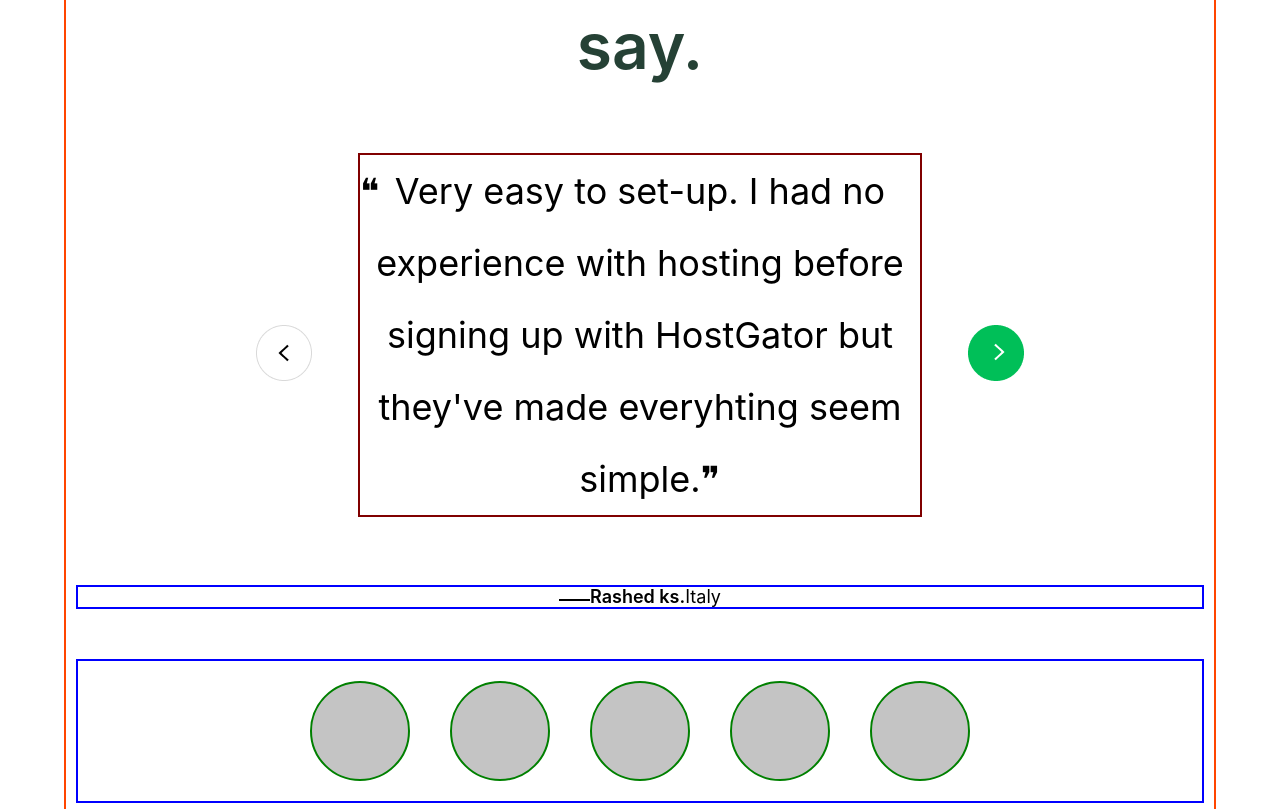
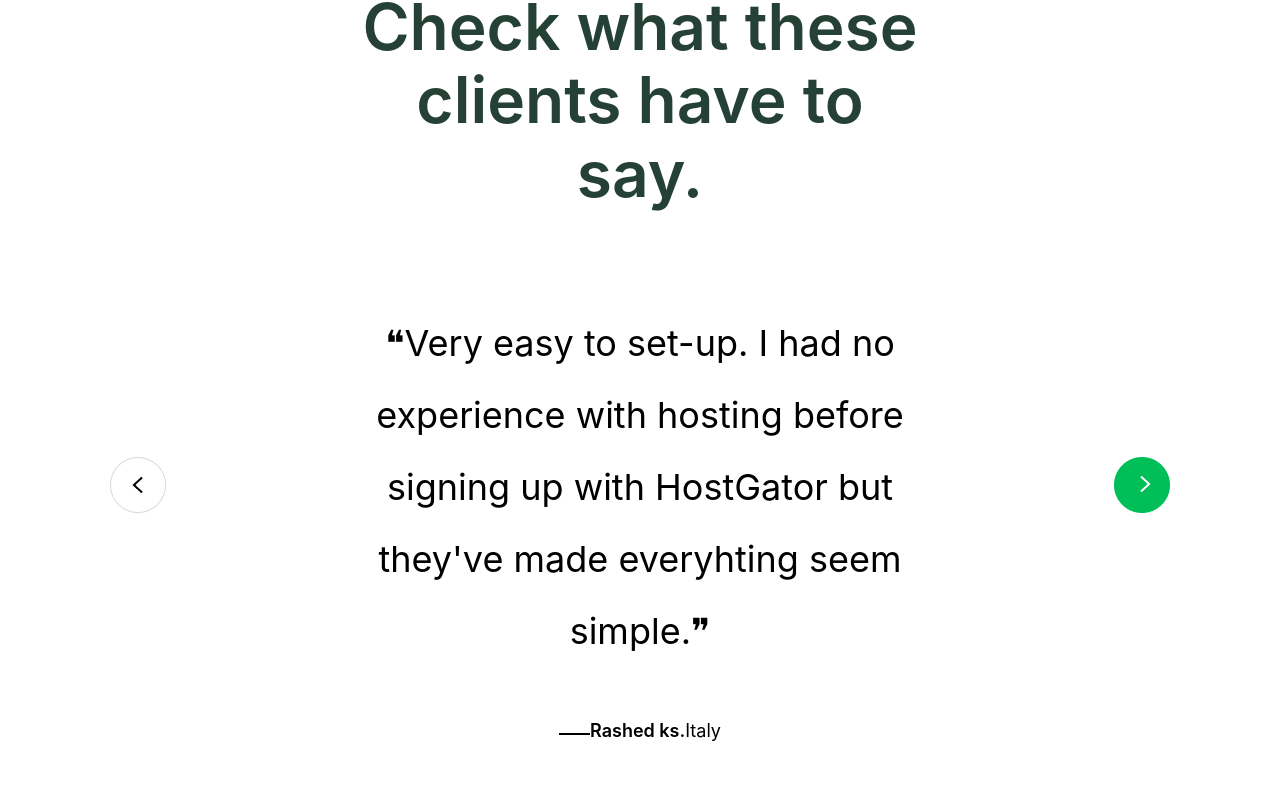
Before and after one commit to rselvasoyak/jobi, a JavaScript app: page / in a window 1280 px wide. Shown: the part 4128-4937 px from the top of the page. Built offline with nearby package versions, Linux system fonts and the light colour scheme; the HTML template or start-up script is replaced by a standard one.

Commit message:
feedback styling fix

```diff
--- a/src/Components/BusinessSolution.js
+++ b/src/Components/BusinessSolution.js
@@ -25,15 +25,15 @@
                                     <p className="statTitle"> 30 k+</p>
                                     <p>smal</p>
                                 </div>
-                            </div>
-                        </div>
-                    </div>
+                            </div>{/* stats ending */}
+                        </div>{/* bottom nav ending */}
+                    </div>{/* business content ending */}
                     <div className="explore">
                         <a className="secondaryLink" href=" "> explore jobi business</a>
-                    </div>
-                </div>
+                    </div>{/* explore ending */}
+                </div>{/* business content ending */}
                 <div className="businessImg"></div>
-            </div>
+            </div>{/* wrapper ending */}
         </section>
     )
 }
--- a/src/Components/Feedback.js
+++ b/src/Components/Feedback.js
@@ -18,11 +18,11 @@
                 <div className="quote">
                     <div className="quoteAndButtons">
                         <button className="carouselBtn">
-                            <img src={prevButton} alt=""></img>
+                            <img src={prevButton} alt="button to go left on on changing content"></img>
                         </button>
-                        <blockquote>Very easy to set-up. I had no experience with hosting before signing up with HostGator but they've made everyhting seem simple.</blockquote>
+                        <blockquote>❝Very easy to set-up. I had no experience with hosting before signing up with HostGator but they've made everyhting seem simple.❞</blockquote>
                         <button className="carouselBtn">
-                            <img src={nextButton} alt=""></img>
+                            <img src={nextButton} alt="button to go right on on changing content"></img>
                         </button>
                     </div>
                     <p className="quoteBy">
--- a/src/partials/base/_typography.scss
+++ b/src/partials/base/_typography.scss
@@ -43,13 +43,8 @@
 }
 
 blockquote{
-    border: 2px solid maroon;
     font-size: 3.6rem;
     width: 50%;
     text-align: center;
     line-height: 2;
 }
-
-// Letter Spacing:
-
-// Line Height:
--- a/src/partials/components/_feedback.scss
+++ b/src/partials/components/_feedback.scss
@@ -1,9 +1,8 @@
 @use "../abstract/variables" as *;
 
 .feedback{
-    margin: 2rem 0;
+    margin: 15rem 0;
     .wrapper{
-        border: 2px solid orangered;
         padding: 3rem 1rem;
     }
     .feedbackHeader{
@@ -23,36 +22,18 @@
     .quote{
         .quoteAndButtons{
             display: flex;
-            justify-content: center;
-        }
-        blockquote{
-            position: relative;
-            margin: 1rem 4rem 5rem 4rem;
-        }
-        blockquote::before{
-            content: "❝";
-            position: absolute;
-            top: 0;
-            left: 0;
-        }
-        blockquote::after{
-            content: "❞";
-            position: absolute;
+            justify-content: space-between;
+            padding: 0 3rem;
         }
         .quoteBy{
             display: flex;
             align-items: center;
             justify-content: center;
-            border: 2px solid blue;
             margin-bottom: 5rem;
             div{
-                height: 100%;
                 display: flex;
                 align-items: center;
                 margin: .7rem 0 0 0;
-            }
-            img{
-                height: 100%;
             }
             .quoteByFrom{
                 font-weight: 600;
@@ -60,11 +41,9 @@
         }
     }
     .clientImgs{
-        border: 2px solid blue;
         display: flex;
         justify-content: center;
         .client{
-            border: 2px solid green;
             background-color: $grey;
             height: 10rem;
             width: 10rem;
```
